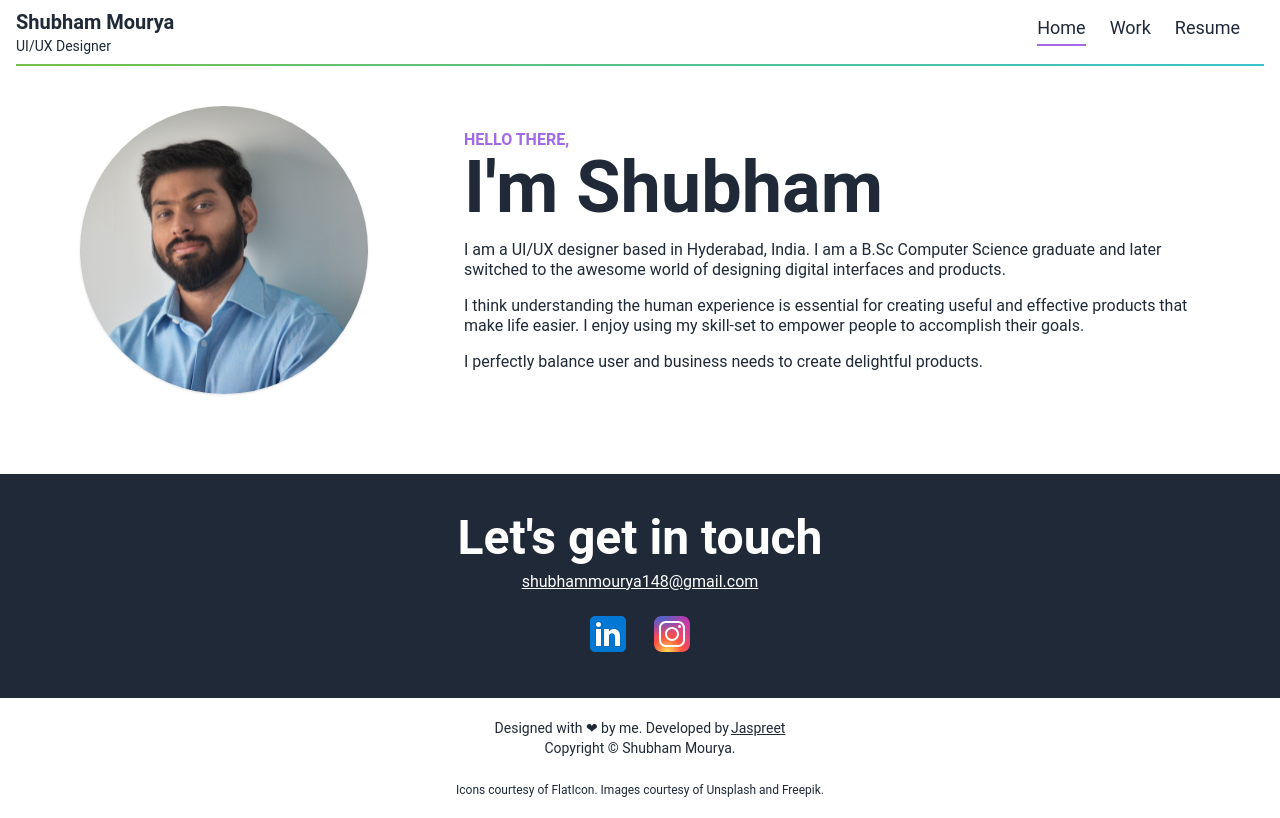
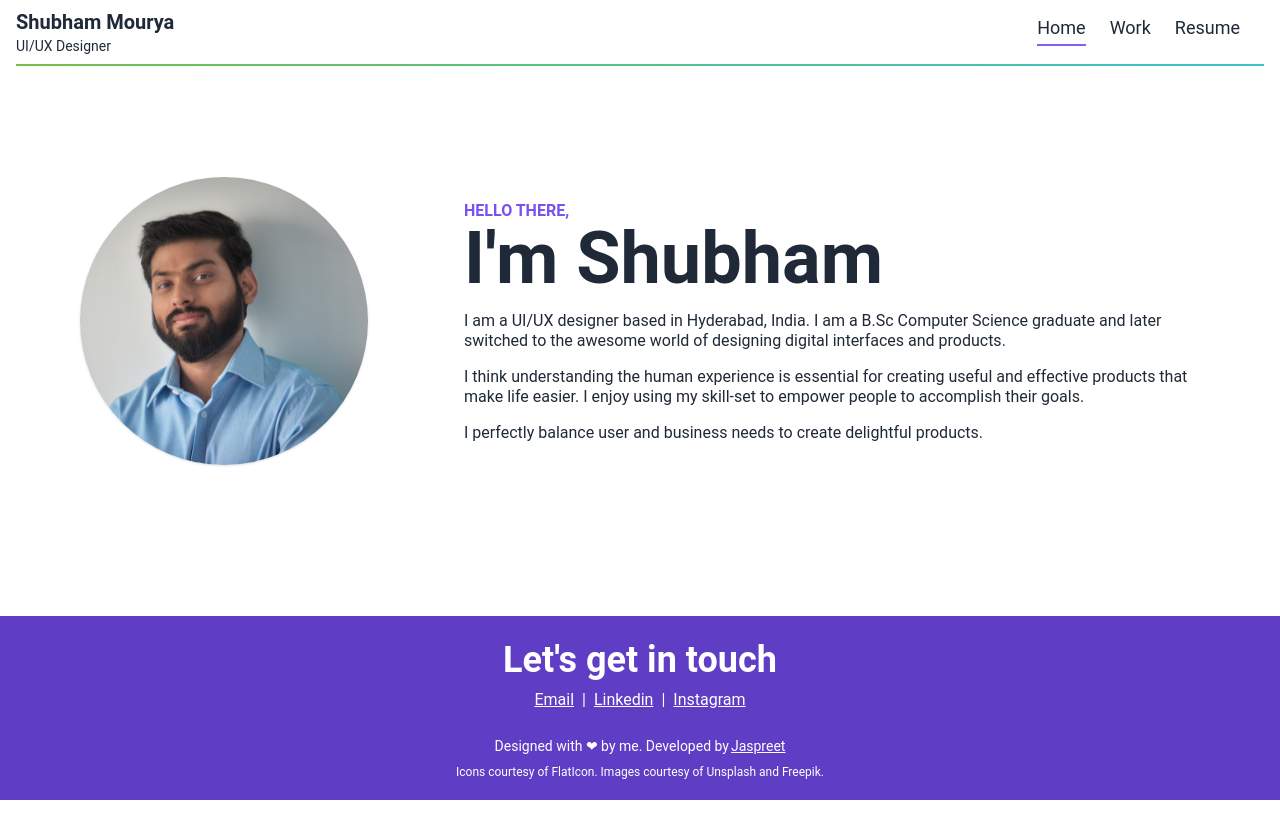
Before and after one commit to 01singhjaspreet/shubham-portfolio-react, a React (Create React App) app: page / in a window 1280 px wide. Built offline with nearby package versions, Linux system fonts and the light colour scheme.

Commit message:
footer and color code updated

```diff
--- a/src/components/footer.js
+++ b/src/components/footer.js
@@ -1,30 +1,32 @@
 import React from 'react';
-import Linkedin from '../assets/social/linkedin.svg';
-import Instagram from '../assets/social/instagram.svg';
 
 export default function Footer() {
   return (
-        <footer className="flex flex-col items-center w-full pt-10 mt-20 bg-gray-800">
-            <div className="text-4xl font-bold text-white xl:text-5xl">
+    <footer className="flex flex-col items-center w-full pt-6 mt-20 text-white bg-violet-1000">
+      <div className="text-3xl font-bold xl:text-4xl">
         Let's get in touch
       </div>
-            <a className="inline-block mt-2 text-white underline"
-                href="mailto:shubhammourya148@gmail.com">shubhammourya148@gmail.com</a>
-            <div className="flex items-center justify-center w-full mt-4">
-                <a href="https://www.linkedin.com/in/shubham-mourya-89193a217/" className="mx-2">
-                    <img src={Linkedin} alt="" />
+      <div className='flex items-center gap-2 mt-2'>
+        <a className="inline-block underline"
+          href="mailto:shubhammourya148@gmail.com">Email</a>
+        <span> |</span>
+
+        <a href="https://www.linkedin.com/in/shubham-mourya-89193a217/" target="_blank" rel="noreferrer" className="inline-block underline">
+          Linkedin
         </a>
-                <a href="https://www.instagram.com/amateurdesi9ner/" className="mx-2">
-                    <img src={Instagram} alt="" />
+        <span> |</span>
+        <a href="https://www.instagram.com/amateurdesi9ner/" target="_blank" rel="noreferrer" className="inline-block underline">
+          Instagram
         </a>
       </div>
-            <div className="flex flex-col items-center w-full px-4 py-5 mt-10 text-sm bg-white">
-                <p>
+      <div className="flex flex-col items-center w-full px-4 py-5 pt-0 mt-6 text-sm">
+        <div>
+          <span>
             Designed with &#x2764; by me. Developed by
             <a href="https://jaspreetportfolio.netlify.app/" className="underline ml-0.5">Jaspreet</a>
-                </p>
-                <div>Copyright © Shubham Mourya.</div>
-                <div className="mt-6 text-xs">
+          </span>
+        </div>
+        <div className="mt-2 text-xs">
           Icons courtesy of FlatIcon. Images courtesy of Unsplash and Freepik.
         </div>
       </div>
--- a/src/components/home.js
+++ b/src/components/home.js
@@ -9,7 +9,7 @@ export default function Home() {
             className="container flex flex-col items-center justify-between w-full px-4 mx-auto mt-10 text-gray-800 xl:flex-row xl:justify-evenly">
             <img className="mb-20 rounded-full shadow xl:mb-0 w-80 xl:w-72 xl:h-72" src={DP} alt="Shubham" />
             <div className="max-w-3xl xl:pl-8">
-                <div className="font-semibold text-violet-600">HELLO THERE,</div>
+                <div className="font-semibold text-violet-700">HELLO THERE,</div>
                 <div className="font-bold text-7xl">I'm Shubham</div>
                 <p className="mt-4 leading-5">
                     I am a UI/UX designer based in Hyderabad, India. I am a B.Sc Computer
--- a/tailwind.config.js
+++ b/tailwind.config.js
@@ -6,8 +6,16 @@ module.exports = {
     extend: {
       colors: {
         violet: {
-          600: "#A16AE6",
-          1000: "#8848D8"
+          100: "#F3F0FF",
+          200: "#E5DBFF",
+          300: "#D0BFFF",
+          400: "#B197FC",
+          500: "#9775FA",
+          600: "#845EF7",
+          700: "#7950F2",
+          800: "#7048E8",
+          900: "#6741D9",
+          1000: "#5F3DC4"
         },
       },
     },
```
Lines whose indentation alone changed are shown as unchanged.
